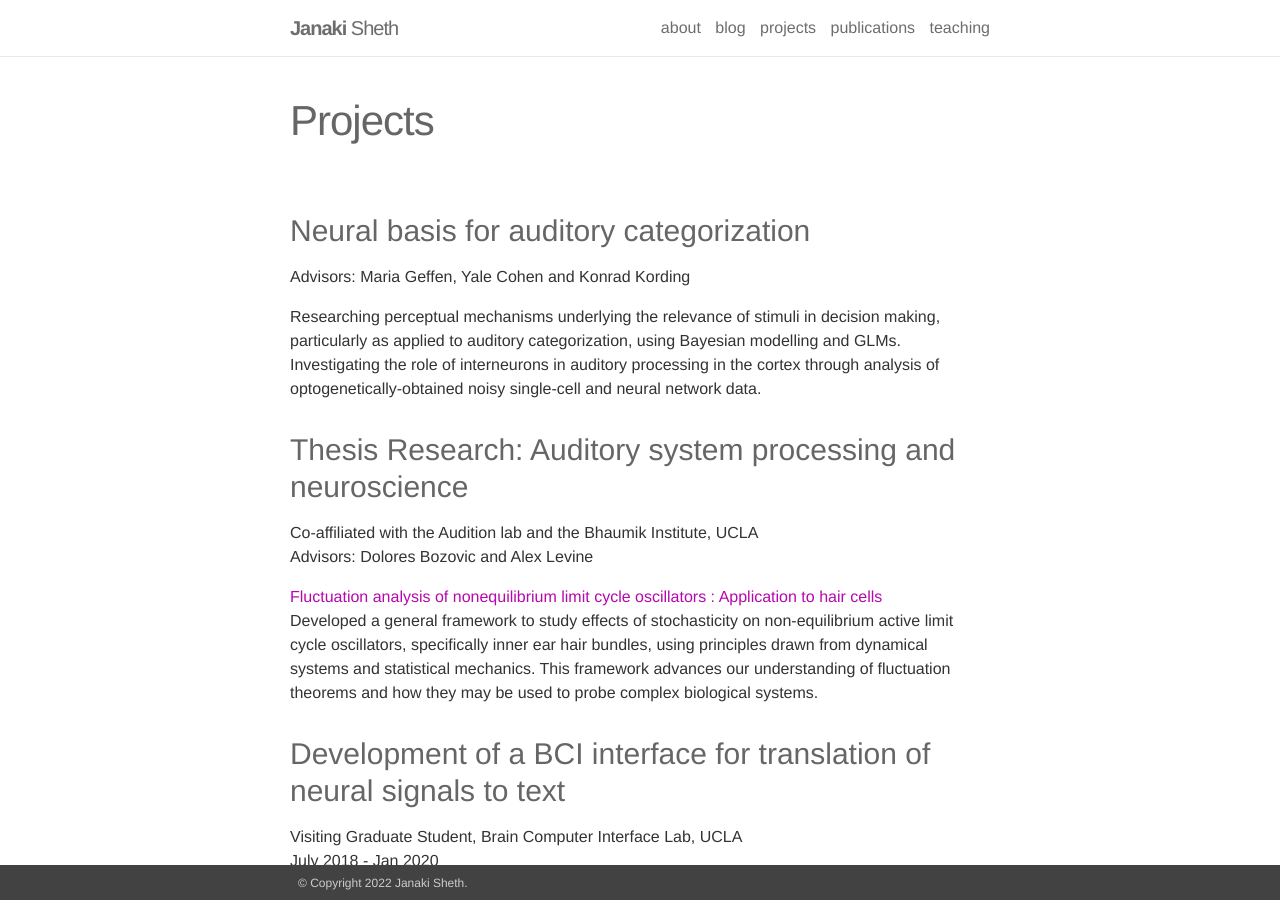
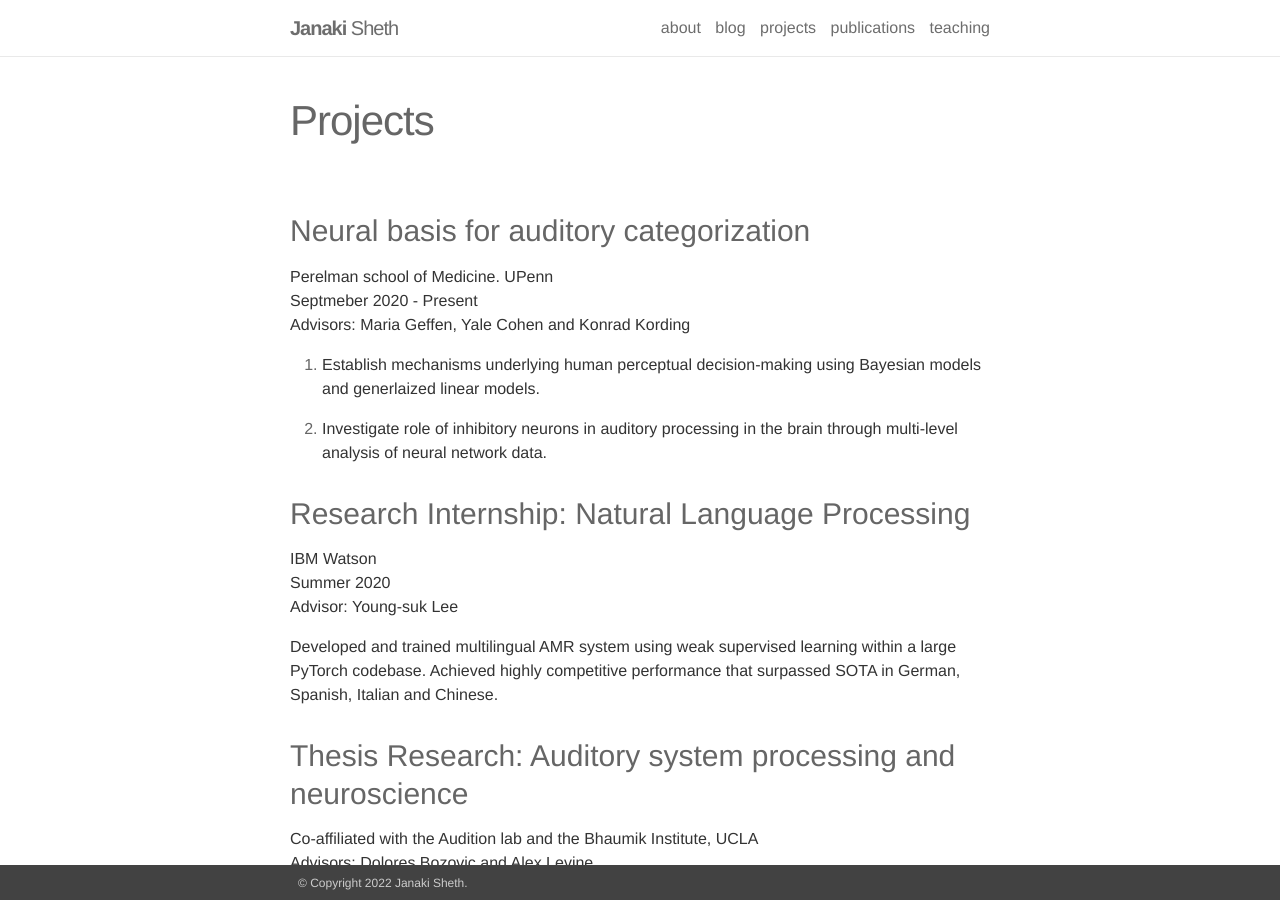
Before and after one commit to JanakiSheth/JanakiSheth.github.io, a Jekyll site: the page built from _pages/projects.md, in a window 1280 px wide and 900 px high. Built offline with Jekyll 4.4.1, drawn with Linux system fonts in a browser that asks for light colours; nearby versions of some CDN libraries.

Commit message:
added ibm project

```diff
--- a/_pages/projects.md
+++ b/_pages/projects.md
@@ -7,10 +7,18 @@ years: [2018]
 ---
 
 ### Neural basis for auditory categorization
+Perelman school of Medicine. UPenn <br> Septmeber 2020 - Present <br>
 Advisors: Maria Geffen, Yale Cohen and Konrad Kording
 
-Researching perceptual mechanisms underlying the relevance of stimuli in decision making, particularly as applied to auditory categorization, using Bayesian modelling and GLMs.
-Investigating the role of interneurons in auditory processing in the cortex through analysis of optogenetically-obtained noisy single-cell and neural network data.
+1. Establish mechanisms underlying human perceptual decision-making using Bayesian models and generlaized linear models.
+
+2. Investigate role of inhibitory neurons in auditory processing in the brain through multi-level analysis of neural network data.
+
+### Research Internship: Natural Language Processing
+IBM Watson <br> Summer 2020 <br>
+Advisor: Young-suk Lee
+
+Developed and trained multilingual AMR system using weak supervised learning within a large PyTorch codebase. Achieved highly competitive performance that surpassed SOTA in German, Spanish, Italian and Chinese.
 
 ### Thesis Research: Auditory system processing and neuroscience
 Co-affiliated with the Audition lab and the Bhaumik Institute, UCLA<br>
```
Also changed, not shown: other parts of _pages/projects.md (+2 -8 lines).
